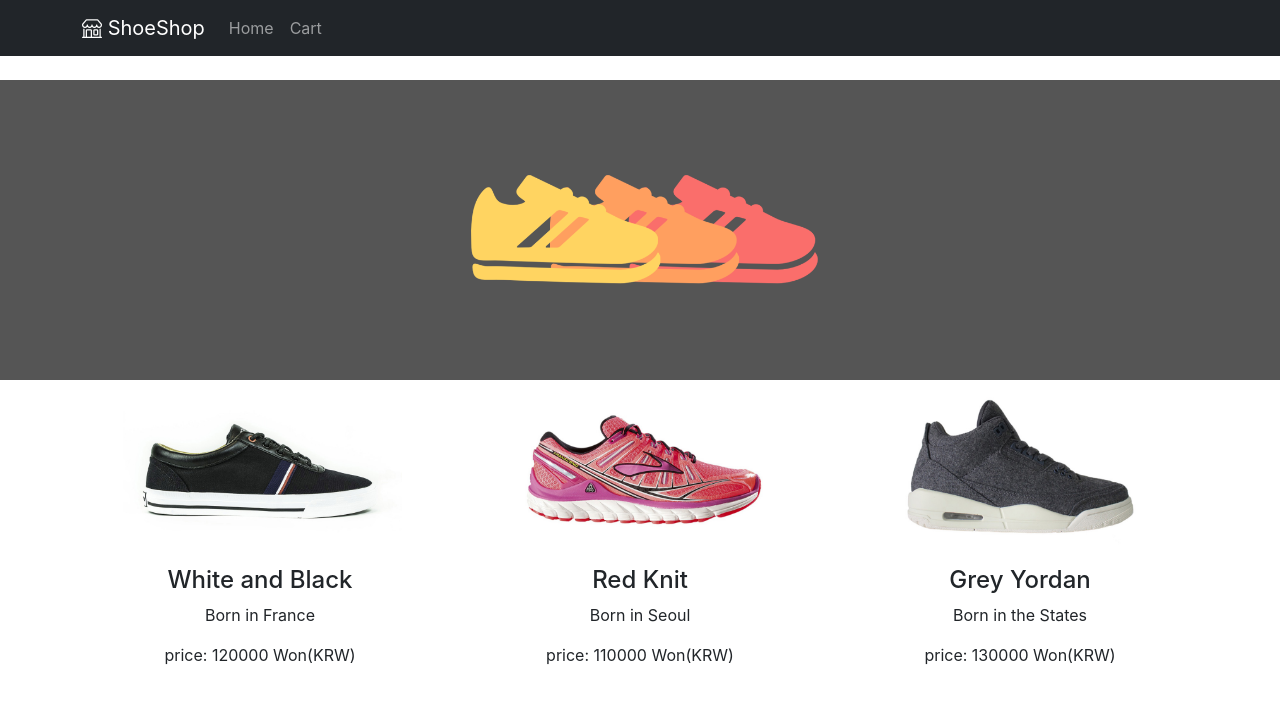
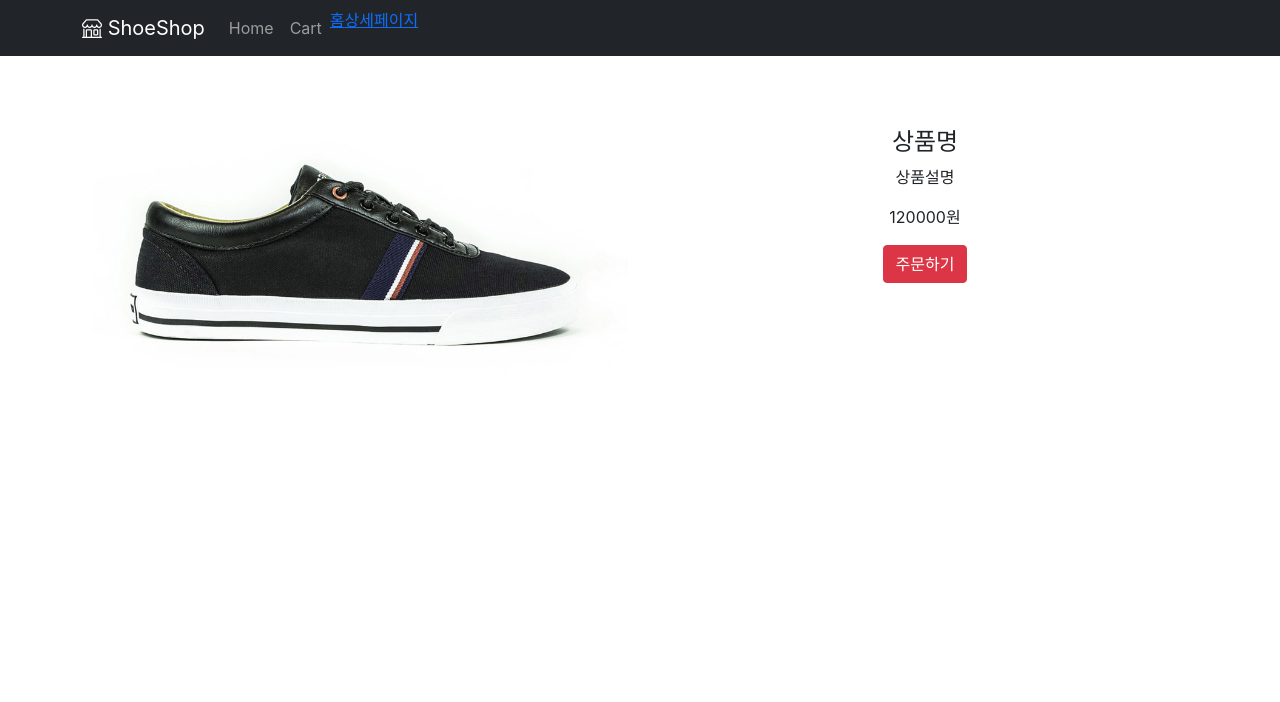
Before and after one commit to optimalMachine/ecommerce-project, a React (Create React App) app in the folder shop/: page /detail in a window 1280 px wide. Shown: the top 702 px of the page. Built offline with nearby package versions, Linux system fonts and the light colour scheme.

Commit message:
update App.js /Detail.js
begins to create detail page.

```diff
--- a/shop/package.json
+++ b/shop/package.json
@@ -16,6 +16,7 @@
     "react-bootstrap": "^2.4.0",
     "react-dom": "^18.2.0",
     "react-icons": "^4.4.0",
+    "react-router-dom": "^6.3.0",
     "react-scripts": "5.0.1",
     "web-vitals": "^2.1.4"
   },
--- a/shop/src/App.js
+++ b/shop/src/App.js
@@ -1,12 +1,16 @@
 import './App.css';
+import { Routes, Route, Link, useNavigate, Outlet } from 'react-router-dom'
 import { Button, Navbar, Container, Nav } from 'react-bootstrap';
 import { useState } from "react";
 import shoedata from "./data.js";
+import Detail from "./routes/detail.js";
 
 
 function App() {
 
+  let navigate = useNavigate();
   let [shoes,setShoes] = useState(shoedata);
+  let [shoeNumber, setShoeNumber] = useState(0);
 
   return (
     <div className="App">
@@ -14,14 +18,19 @@ function App() {
         <Container>
           <Navbar.Brand href="#home"><span><i class="bi bi-shop"></i></span> ShoeShop</Navbar.Brand>
           <Nav className="me-auto">
-            <Nav.Link href="#home">Home</Nav.Link>
-            <Nav.Link href="#features">Cart</Nav.Link>
+            <Nav.Link href="/">Home</Nav.Link>
+            <Nav.Link href="#Cart">Cart</Nav.Link>
+            <Link to="/">홈</Link>
+            <Link to="detail">상세페이지</Link>
           </Nav>
         </Container>
       </Navbar>
       <br />
-      <div className="main-bg">
-      </div>
+
+      <Routes>
+        <Route path="/" element={
+          <>
+            <div className="main-bg"></div>
             <div className="container">
               <div className="row">
                 {
@@ -33,7 +42,21 @@ function App() {
                 }
               </div>
             </div>
+          </>
+        } />
+        <Route path="/detail" element={ <Detail productImage={"./images/shoes1.jpg"}/> } />
+        <Route path="/about" element={ <div>어바웃페이지임</div> } />
+        <Route path="*" element={
+          <>
+            <h3>Page doesn't exist. <i class="bi bi-bell-slash-fill"></i></h3>
+            <a href="/"><i class="bi bi-house-door-fill"></i> Go back to home</a>
+          </>
+        } />
+
+      </Routes>
+
     </div>
+
   );
 
   function Card(props){
--- a/shop/src/data.js
+++ b/shop/src/data.js
@@ -9,14 +9,14 @@ let shoedata = [
     {
       id : 1,
       title : "Red Knit",
-      content : "Born in Seoul",
+      content : "Born in Seoul, South Korea",
       price : 110000
     },
 
     {
       id : 2,
       title : "Grey Yordan",
-      content : "Born in the States",
+      content : "Born in the United States",
       price : 130000
     }
   ];
--- a/shop/src/index.js
+++ b/shop/src/index.js
@@ -3,11 +3,15 @@ import ReactDOM from 'react-dom/client';
 import './index.css';
 import App from './App';
 import reportWebVitals from './reportWebVitals';
+import { BrowserRouter } from "react-router-dom";
+
 
 const root = ReactDOM.createRoot(document.getElementById('root'));
 root.render(
   <React.StrictMode>
-    <App />
+      <BrowserRouter>
+        <App />
+      </BrowserRouter>
   </React.StrictMode>
 );
 
--- /dev/null
+++ b/shop/src/routes/detail.js
@@ -0,0 +1,20 @@
+function Detail(props){
+    return(
+        <div className="container">
+            <div className="row">
+                <div className="col-md-6">
+                    <img src={props.productImage} width="100%" />
+                </div>
+                <div className="col-md-6">
+                    <h4 className="pt-5">상품명</h4>
+                    <p>상품설명</p>
+                    <p>120000원</p>
+                    <button className="btn btn-danger">주문하기</button>
+                </div>
+            </div>
+        </div>
+
+    )
+};
+
+export default Detail;
```
Also changed, not shown: 1 other file (tests, documents, lock files or other folders). Lines whose indentation alone changed are shown as unchanged.
